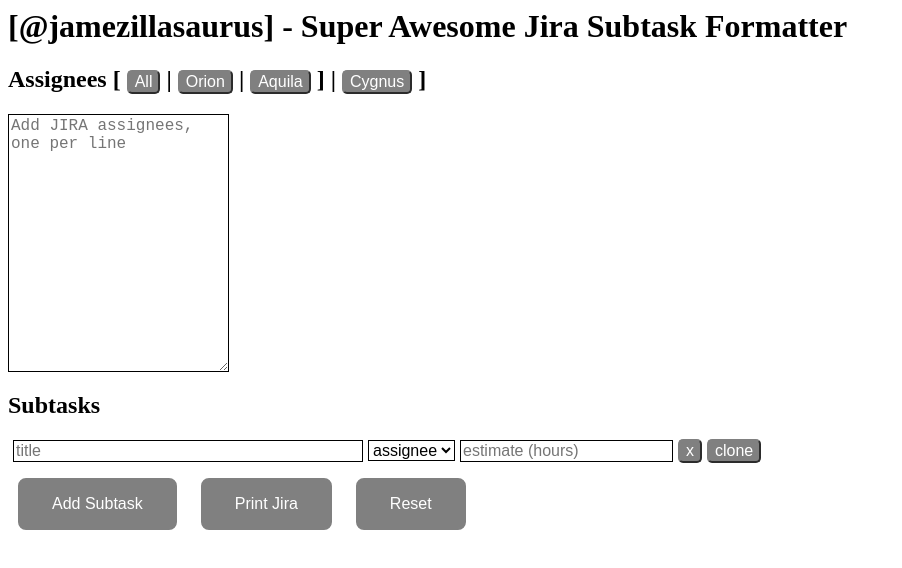
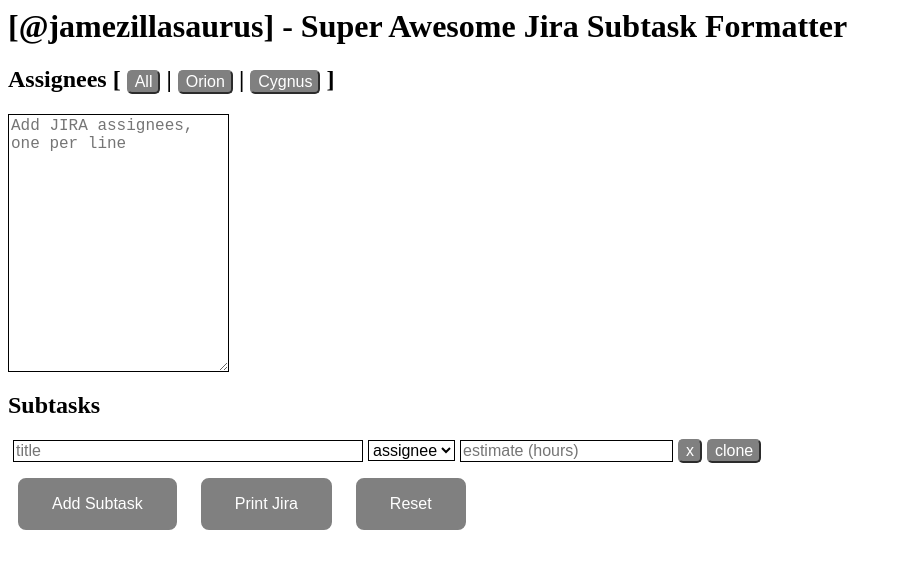
Before and after one commit to plzdonkillme/jira-subtask-formatter, a plain HTML site: page index.html in a window 1280 px wide. Shown: the whole page, without its empty margins (0-902 px from the left). Drawn offline with Linux system fonts and the light colour scheme.

Commit message:
Updating presets

```diff
--- a/index.html
+++ b/index.html
@@ -131,7 +131,7 @@
 </head>
 <body>
 	<h1>[@jamezillasaurus] - Super Awesome Jira Subtask Formatter</h1>
-	<h2>Assignees [ <button class="assignees-preset" onclick="setAssignees(PRESETS[0])">All</button> | <button class="assignees-preset" onclick="setAssignees(PRESETS[1])">Orion</button> | <button class="assignees-preset" onclick="setAssignees(PRESETS[2])">Aquila</button> ] | <button class="assignees-preset" onclick="setAssignees(PRESETS[3])">Cygnus</button> ]</h2>
+	<h2>Assignees [ <button class="assignees-preset" onclick="setAssignees(PRESETS[0])">All</button> | <button class="assignees-preset" onclick="setAssignees(PRESETS[1])">Orion</button> | <button class="assignees-preset" onclick="setAssignees(PRESETS[2])">Cygnus</button> ]</h2>
 	<textarea rows="14" class="assignees" placeholder="Add JIRA assignees, one per line"></textarea>
 	<h2>Subtasks</h2>
 	<div class="subtasks">
@@ -153,10 +153,9 @@
 
 		const SUBTASKS = [];
 		const PRESETS = [
-		    ['aaslanyan', 'ahazarika', 'amaksumova', 'bneldon', 'cchen', 'dmazza', 'ejordan', 'fpan', 'jdagnall', 'jgerard', 'kjahangeer', 'ksankaran', 'lmurphey', 'lyuanlai', 'meghas', 'miliofotou', 'mparikh', 'nsaxena', 'prakshatkumars', 'psaripalli', 'rhu', 'rtprakash', 'sbagga', 'ssuryadevara', 'tramamurthy', 'vishweshkumarp'],
-			['ahazarika', 'amaksumova', 'bneldon', 'cchen', 'dmazza', 'ejordan', 'meghas', 'mparikh', 'nsaxena', 'rhu', 'sbagga'],
-			['aaslanyan', 'fpan', 'jdagnall', 'psaripalli', 'rtprakash', 'ssuryadevara', 'vishweshkumarp'],
-			['jgerard', 'kjahangeer', 'ksankaran', 'lmurphey', 'lyuanlai', 'prakshatkumars', 'tramamurthy'],
+		    ['aaslanyan', 'ahazarika', 'amaksumova', 'astanton', 'bneldon', 'cchen', 'ejordan', 'fpan', 'kjahangeer', 'meghas', 'miliofotou', 'nkotasthane', 'nsaxena', 'prakshatkumars', 'rhu', 'rtprakash', 'sbagga', 'sjiang', 'ssuryadevara', 'tramamurthy', 'vishweshkumarp', 'willi'],
+			['ahazarika', 'amaksumova', 'bneldon', 'cchen', 'ejordan', 'fpan', 'meghas', 'nkotasthane', 'nsaxena', 'rhu', 'sjiang'],
+			['aaslanyan', 'astanton', 'kjahangeer', 'prakshatkumars', 'rtprakash', 'tramamurthy', 'sbagga', 'willi'],
 		];
 		let ASSIGNEES = [];
 
```
